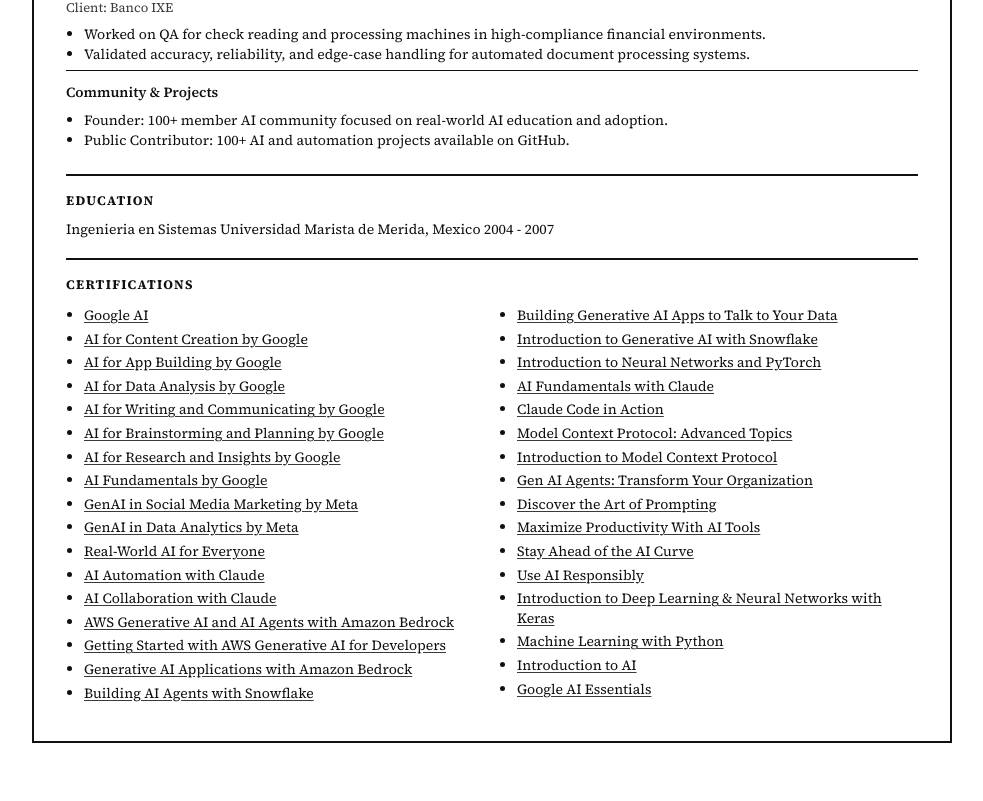
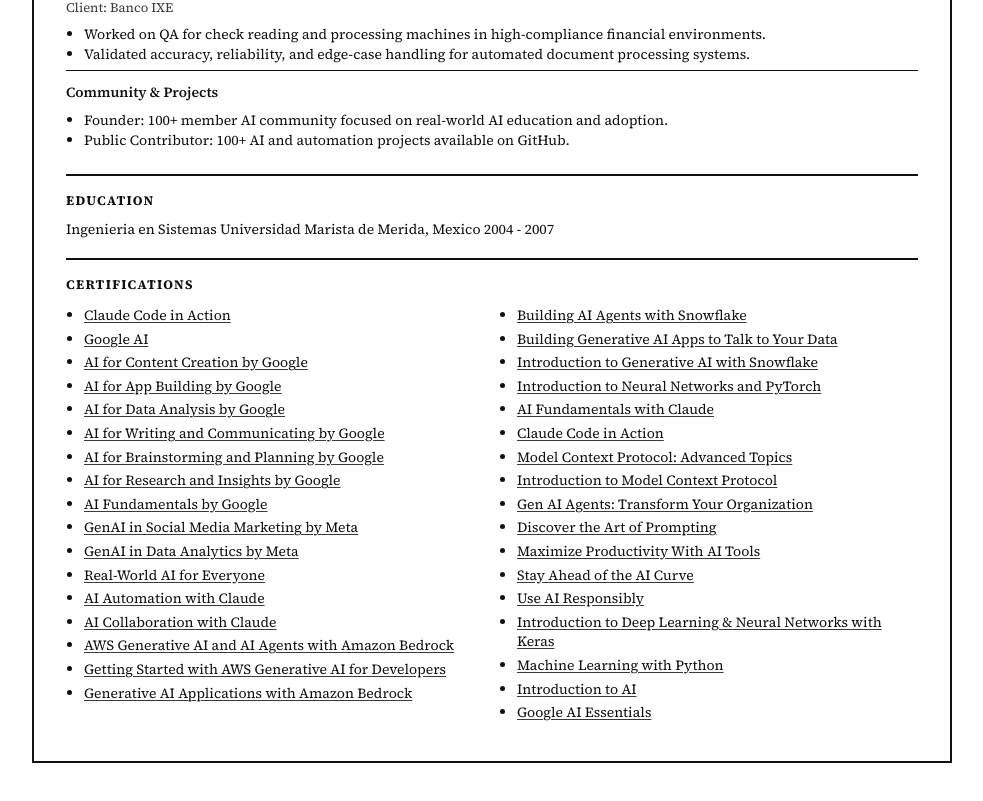
Before and after one commit to Oruga420/amorac-resume, a Next.js app: page / in a window 1280 px wide. Shown: the part 1749-2550 px from the top of the page, without its empty margins (148-1131 px from the left). Built offline with nearby package versions, Linux system fonts and the light colour scheme.

Commit message:
Add Claude Code in Action certification

```diff
--- a/app/page.js
+++ b/app/page.js
@@ -7,6 +7,7 @@
   "Phone +1 437 243 3693 | Email: alex@seshwithfriends.org | LinkedIn: linkedin.com/in/amorac/ | Website: eloruga.com | GitHub: github.com/Oruga420";
 
 const certifications = [
+  { name: "Claude Code in Action", url: "https://verify.skilljar.com/c/agr239nxhyg7" },
   { name: "Google AI", url: "https://www.coursera.org/account/accomplishments/specialization/QC4G7ZD5283I" },
   { name: "AI for Content Creation by Google", url: "https://www.coursera.org/account/accomplishments/verify/KH7ZLDJDT6Z3" },
   { name: "AI for App Building by Google", url: "https://www.coursera.org/account/accomplishments/verify/Y3X1A9416TK3" },
```
